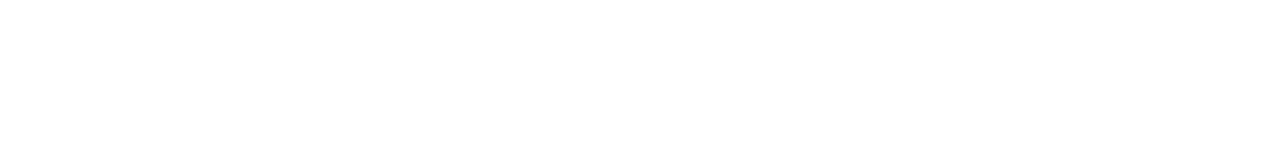
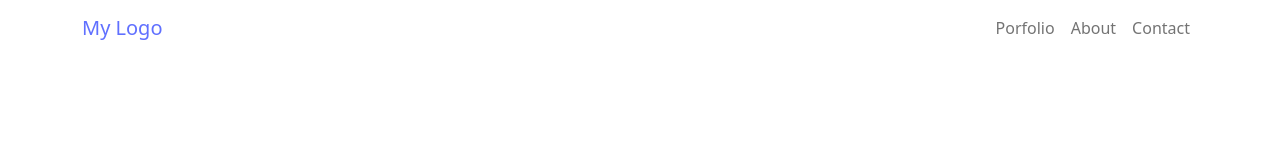
Before and after one commit to ger619/portfolio-bootstrap, a website: page index.html in a window 1280 px wide. Drawn offline with nearby package versions, Linux system fonts and the light colour scheme.

Commit message:
This is the navbar

```diff
--- a/index.html
+++ b/index.html
@@ -11,12 +11,28 @@
     <title>Portfolio Bootsrap</title>
     <meta name="description" content="">
     <meta name="viewport" content="width=device-width, initial-scale=1">
+    <link href="https://cdn.jsdelivr.net/npm/bootstrap@5.1.3/dist/css/bootstrap.min.css" rel="stylesheet" integrity="sha384-1BmE4kWBq78iYhFldvKuhfTAU6auU8tT94WrHftjDbrCEXSU1oBoqyl2QvZ6jIW3" crossorigin="anonymous">
     <link rel="stylesheet" href="./style.css">
-    <link href="https://cdn.jsdelivr.net/npm/bootstrap@5.1.3/dist/css/bootstrap.min.css" rel="stylesheet" integrity="sha384-1BmE4kWBq78iYhFldvKuhfTAU6auU8tT94WrHftjDbrCEXSU1oBoqyl2QvZ6jIW3" crossorigin="anonymous">
 
 </head>
 
 <body>
+
+    <header>
+        <nav class="navbar navbar-light navbar-expand-md">
+            <div class="container "><a class="navbar-brand" id="my-logo" href="#">My Logo</a><button data-bs-toggle="collapse" class="navbar-toggler" data-bs-target="#navcol-1"><span class="visually-hidden">Toggle navigation</span><span class="navbar-toggler-icon"></span></button>
+                <div class="collapse navbar-collapse d-md-flex justify-content-md-end" id="navcol-1">
+                    <ul class="navbar-nav">
+                        <li class="nav-item"><a class="nav-link" href="#">Porfolio</a></li>
+                        <li class="nav-item"><a class="nav-link" href="#">About</a></li>
+                        <li class="nav-item"><a class="nav-link" href="#">Contact</a></li>
+                    </ul>
+                </div>
+            </div>
+        </nav>
+
+    </header>
+
 
 
 
--- a/style.css
+++ b/style.css
@@ -0,0 +1,3 @@
+#my-logo {
+    color: #6070FF;
+}
```
